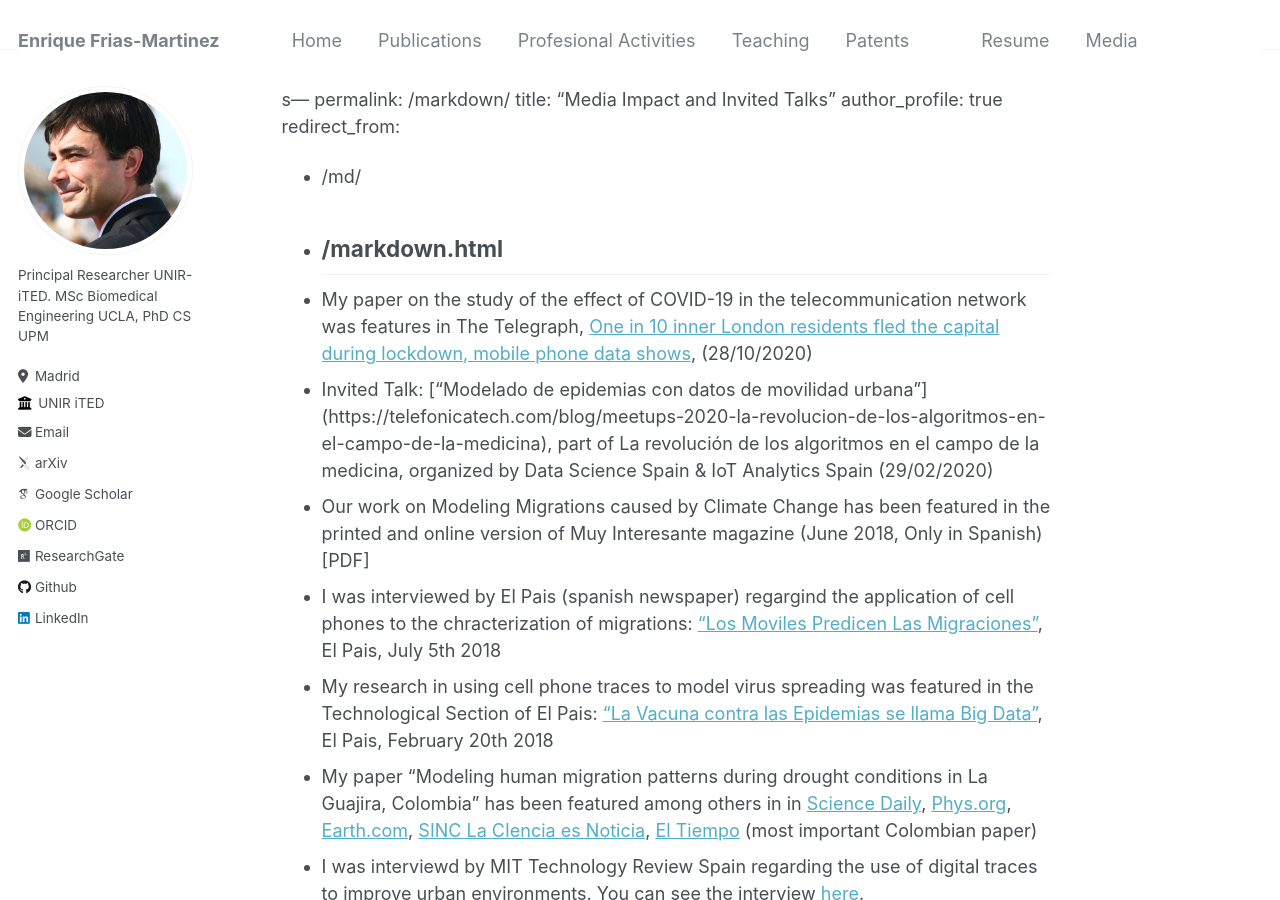
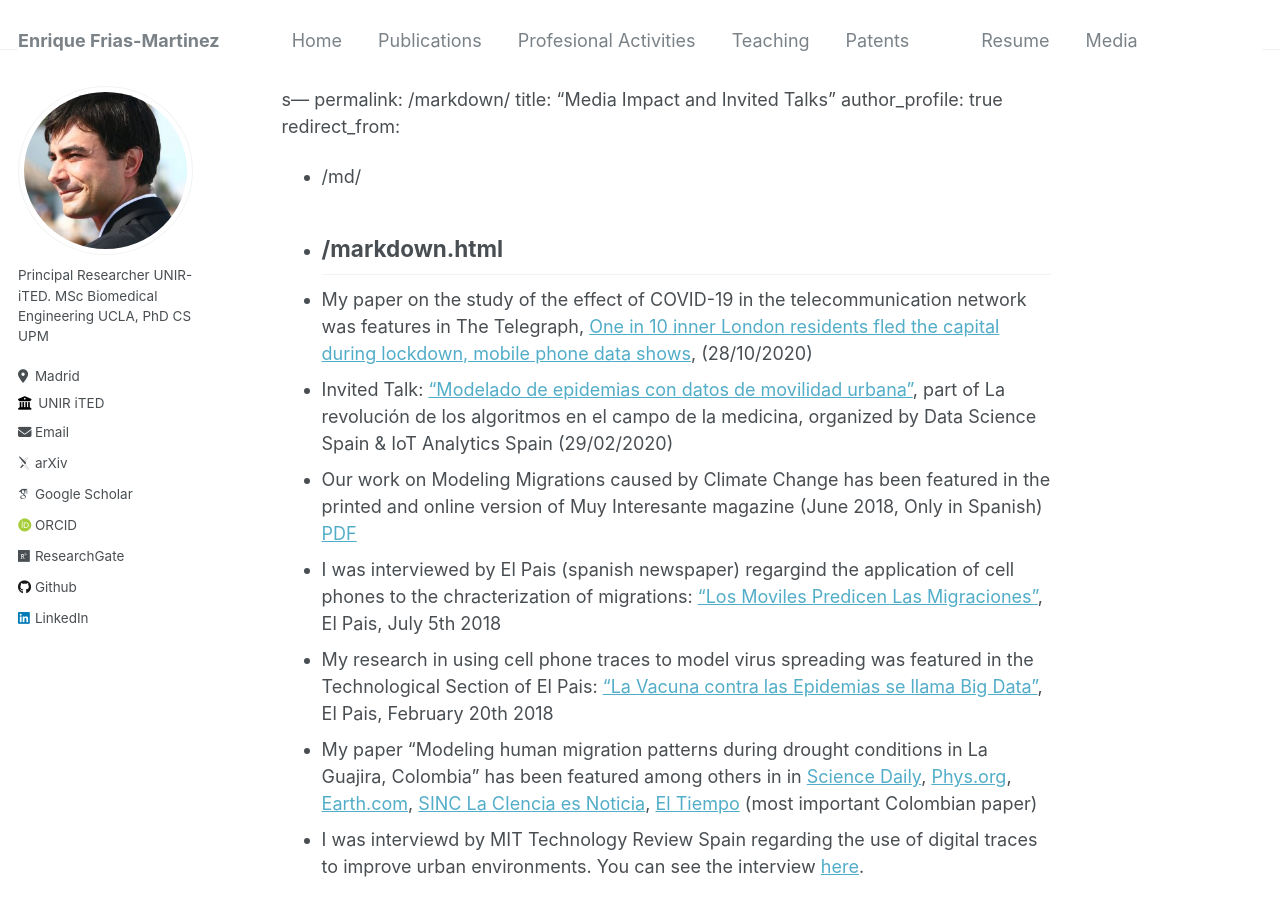
Before and after one commit to ENriqueFRiasM/TEST1, a Jekyll site: the page built from _pages/markdown.md, in a window 1280 px wide and 900 px high. Built offline with Jekyll 4.4.1, drawn with Linux system fonts in a browser that asks for light colours; some web fonts are replaced; our own code applies the rules of GitHub Pages for plain Markdown files; part of the change alters nothing that is shown.

Commit message:
Update markdown.md

```diff
--- a/_pages/markdown.md
+++ b/_pages/markdown.md
@@ -9,8 +9,8 @@ redirect_from:
 
 
 * My paper on the study of the effect of COVID-19 in the telecommunication network was features in The Telegraph,  [One in 10 inner London residents fled the capital during lockdown, mobile phone data shows](https://www.telegraph.co.uk/technology/2020/10/28/one-10-inner-london-residents-left-home-lockdown-mobile-phone/), (28/10/2020)
-* Invited Talk: ["Modelado de epidemias con datos de movilidad urbana"] (https://telefonicatech.com/blog/meetups-2020-la-revolucion-de-los-algoritmos-en-el-campo-de-la-medicina), part of La revolución de los algoritmos en el campo de la medicina, organized by Data Science Spain & IoT Analytics Spain (29/02/2020)
-* Our work on Modeling Migrations caused by Climate Change has been featured in the printed and online version of Muy Interesante magazine  (June 2018, Only in Spanish) [PDF]
+* Invited Talk: ["Modelado de epidemias con datos de movilidad urbana"](https://telefonicatech.com/blog/meetups-2020-la-revolucion-de-los-algoritmos-en-el-campo-de-la-medicina), part of La revolución de los algoritmos en el campo de la medicina, organized by Data Science Spain & IoT Analytics Spain (29/02/2020)
+* Our work on Modeling Migrations caused by Climate Change has been featured in the printed and online version of Muy Interesante magazine  (June 2018, Only in Spanish) [PDF](http://enriquefrias,.github.io/files/paper1.pdf)
 * I was interviewed by El Pais (spanish newspaper) regargind the application of cell phones to the chracterization of migrations: ["Los Moviles  Predicen Las Migraciones"](https://elpais.com/tecnologia/2018/07/04/actualidad/1530700909_275801.html), El Pais, July 5th 2018
 * My research in using cell phone traces to model virus spreading was featured in the Technological Section of El Pais: ["La Vacuna contra las Epidemias se llama Big Data"](https://elpais.com/retina/2018/02/19/innovacion/1519039015_430916.html), El Pais, February 20th 2018
 * My paper  "Modeling human migration patterns during drought conditions in La Guajira, Colombia" has been featured among others in in [Science Daily](https://www.sciencedaily.com/releases/2018/06/180628120053.htm),  [Phys.org](https://phys.org/news/2018-06-smartphones-track-migrations-climate.html),  [Earth.com](https://www.earth.com/news/human-displacement-climate-change), [SINC La CIencia es Noticia](https://www.agenciasinc.es/Noticias/Rastrean-con-moviles-las-migraciones-debidas-al-cambio-climatico), [El Tiempo](https://www.eltiempo.com/vida/medio-ambiente/desplazamiento-por-cambio-climatico-en-la-guajira-235854) (most important Colombian paper)
```
